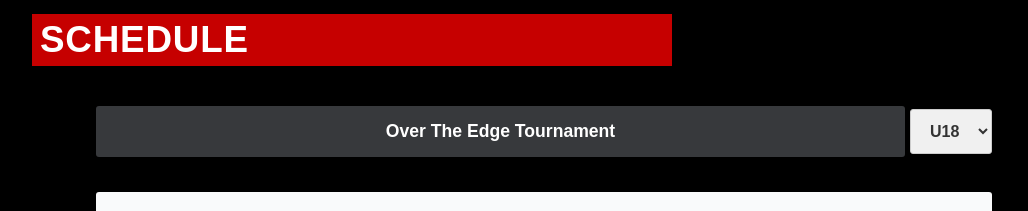
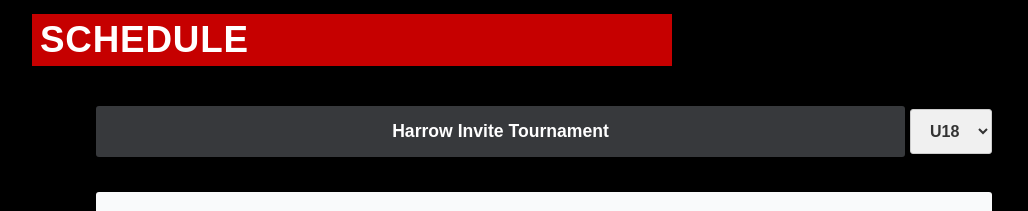
Before and after one commit to aduan48/East-Coast-Dragons, a React (Create React App) app: page / in a window 1280 px wide. Shown: the part 1620-1831 px from the top of the page, without its empty margins (96-1124 px from the left). Built offline with nearby package versions, Linux system fonts and the light colour scheme; no server answers.

Commit message:
updated schedule

```diff
--- a/src/pages/Schedule.js
+++ b/src/pages/Schedule.js
@@ -109,7 +109,7 @@ function Schedule() {
 
 
         <div id='Schedule' className='curr-tourney-info'>
-            <span>Over The Edge Tournament</span>
+            <span>Harrow Invite Tournament</span>
         </div>
 
         <select className='dropdown' onChange={handleChange} value = {scheduleGroup}>
```
Also changed, not shown: 1 other file (tests, documents, lock files or other folders).
